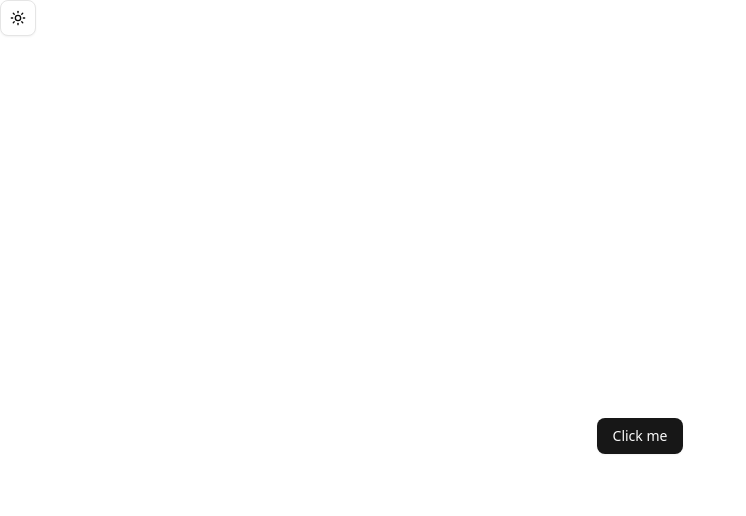
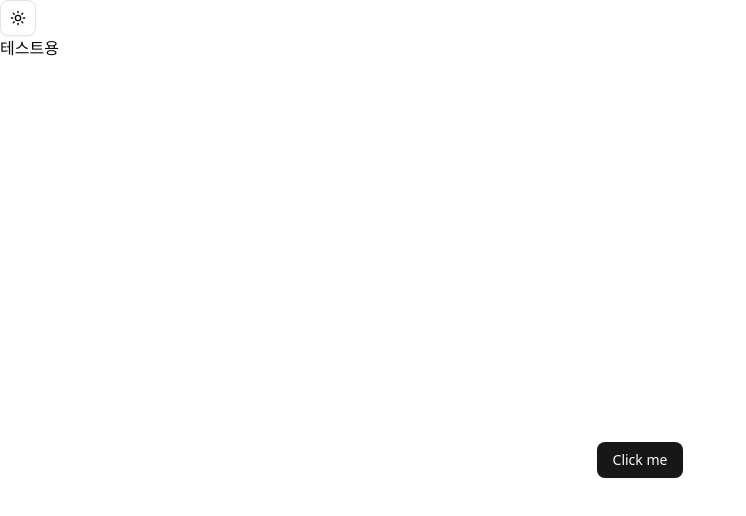
Before and after one commit to Yogurt-Smoothie/lol-champ-roulette-fe, a React (Vite) app: page / in a window 1280 px wide. Shown: the top 516 px of the page, without its empty margins (0-746 px from the left). Built offline with nearby package versions, Linux system fonts and the light colour scheme.

Commit message:
pr test용 커밋

```diff
--- a/src/App.tsx
+++ b/src/App.tsx
@@ -6,6 +6,7 @@ function App() {
   return (
     <ThemeProvider>
       <ModeToggle />
+      <div>테스트용</div>
       <div className="flex flex-col items-center justify-center min-h-svh">
         <Button>Click me</Button>
       </div>
```
